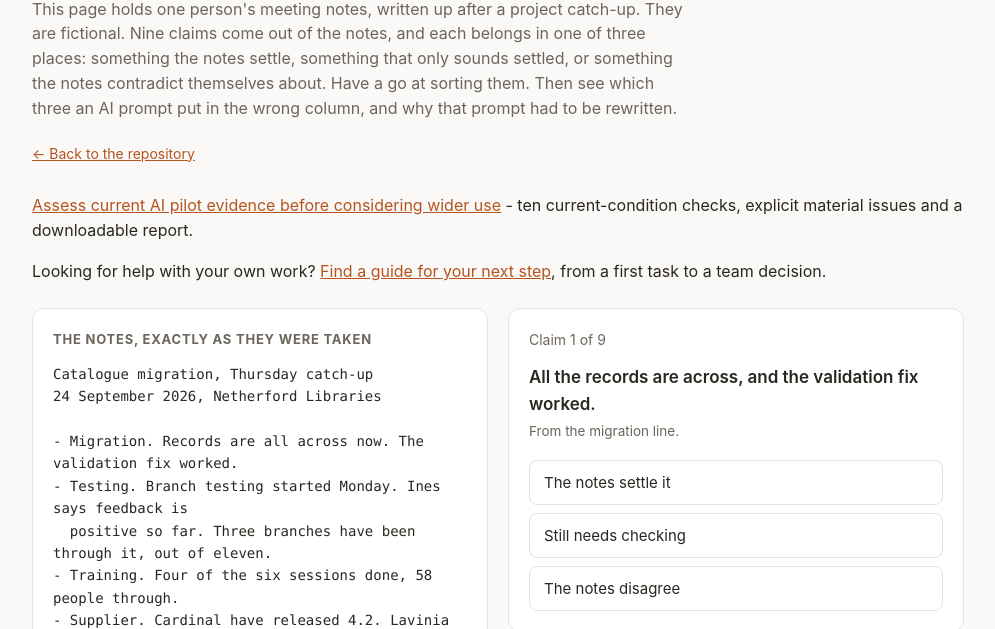
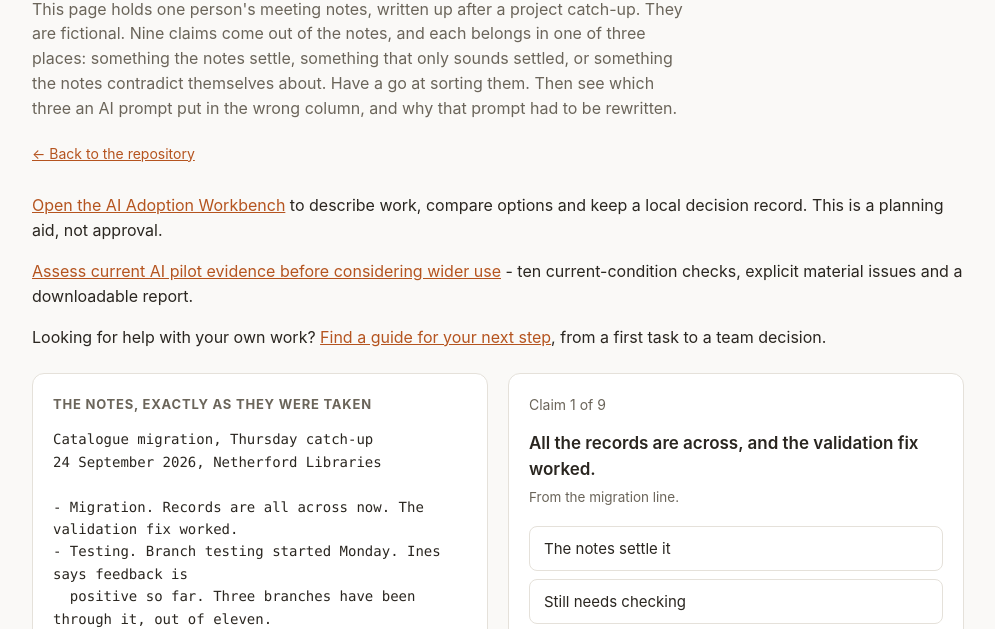
Before and after one commit to shaunmarsden/practical-ai-adoption, a website: page docs/index.html in a window 1280 px wide. Shown: the part 136-765 px from the top of the page, without its empty margins (142-1137 px from the left). Drawn offline with Linux system fonts and the light colour scheme.

Commit message:
Integrate Workbench links and evidence notes without reverting recent repairs

```diff
--- a/docs/index.html
+++ b/docs/index.html
@@ -193,6 +193,7 @@
 </header>
 
 <aside style="max-width:980px;margin:20px auto;padding:0 24px">
+  <p><a href="workbench/">Open the AI Adoption Workbench</a> to describe work, compare options and keep a local decision record. This is a planning aid, not approval.</p>
   <p><a href="pilot-readiness/">Assess current AI pilot evidence before considering wider use</a> - ten current-condition checks, explicit material issues and a downloadable report.</p>
   <p>Looking for help with your own work? <a href="https://github.com/shaunmarsden/practical-ai-adoption#follow-a-practical-adoption-path">Find a guide for your next step</a>, from a first task to a team decision.</p>
 </aside>
```
